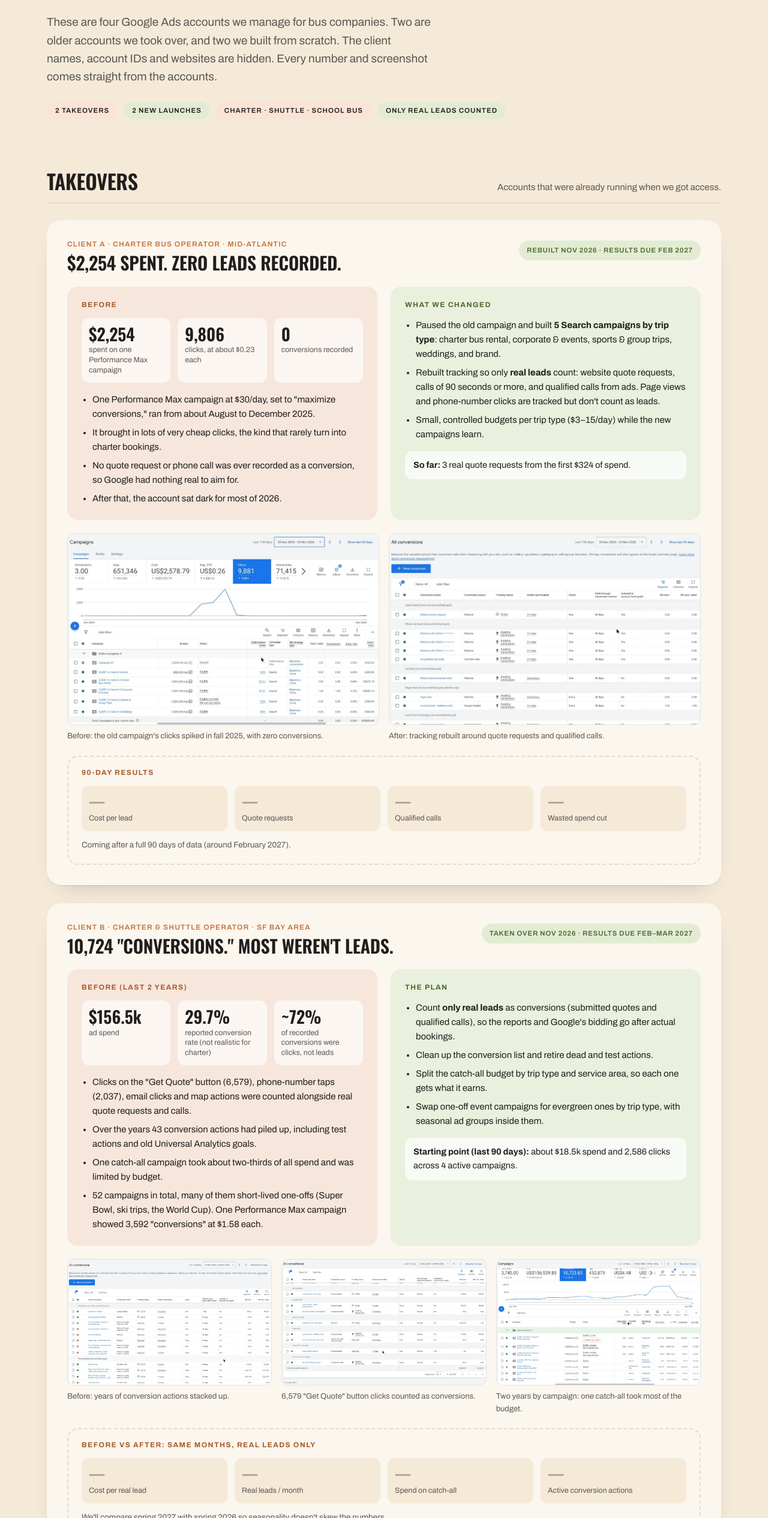
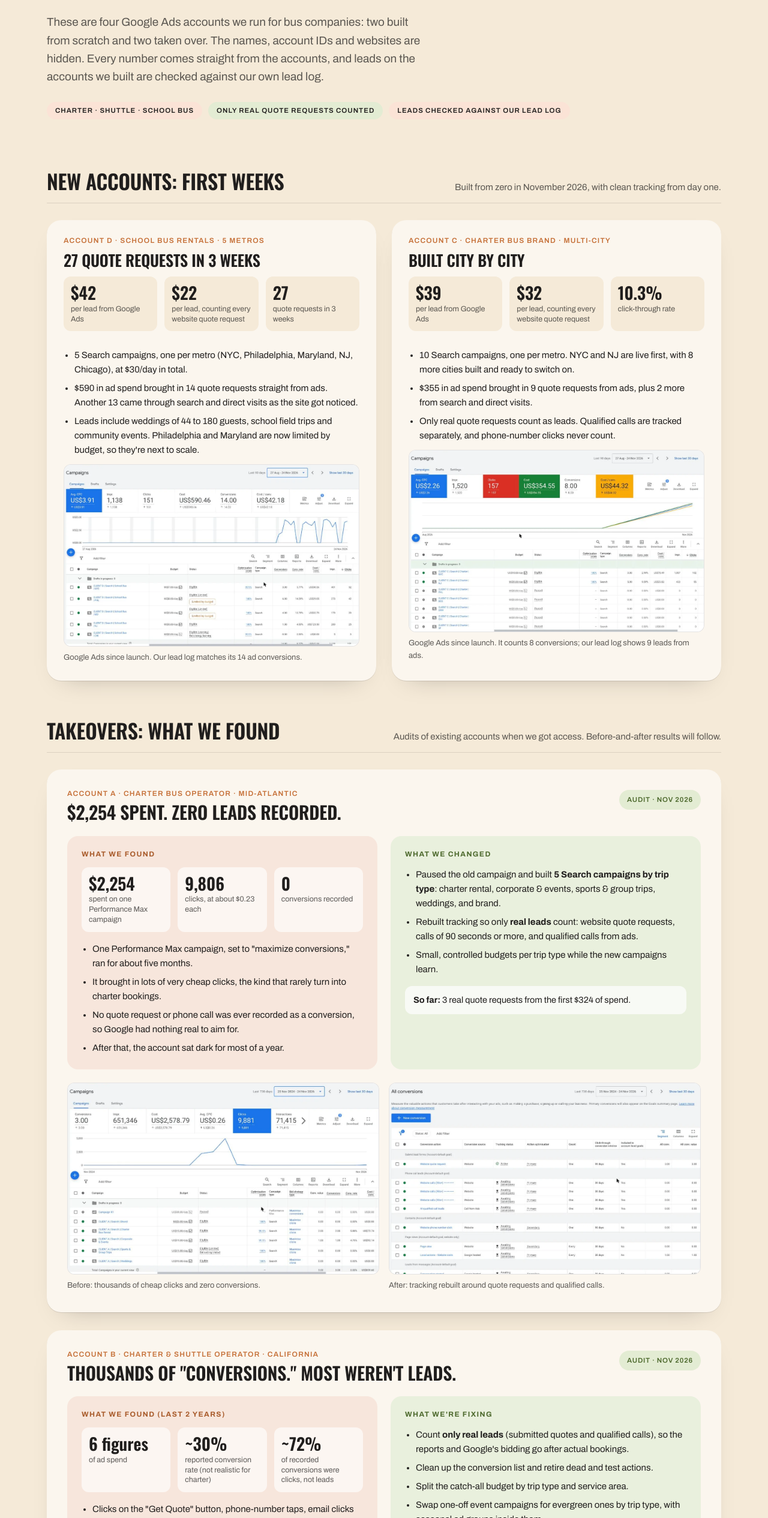
Before and after one commit to charterbusmarketing/charterbusmarketing, a plain HTML site: page results/index.html in a window 1280 px wide. Shown: the part 269-2800 px from the top of the page at 60% size. Drawn offline with nearby package versions, Linux system fonts and the light colour scheme.

Commit message:
Make case studies the public Results page; add See real results CTAs
- /results now serves the case study page (launches first, takeovers as audit findings)
- Cost per lead verified against the lead log; takeover B wording made less identifiable
- Homepage: Results nav goes to /results; See real results buttons in hero and pricing
- Remove private copy of the case study page

Co-Authored-By: Claude Opus 5.5 <noreply@anthropic.com>
Claude-Session: https://claude.ai/code/session_01SP71C9F6LKrkHA2TMJB7cg

```diff
--- a/preview-r7k4m2/google-ads-case-studies.html
+++ b/results/index.html
@@ -3,9 +3,14 @@
 <head>
 <meta charset="utf-8">
 <meta name="viewport" content="width=device-width, initial-scale=1">
-<meta name="robots" content="noindex, nofollow">
-<title>Google Ads Case Studies | Charter Bus Marketing</title>
+<title>Results | Charter Bus Marketing</title>
+<meta name="description" content="Real Google Ads results for charter bus and school bus companies: cost per lead, what we found in account audits, and how we count leads.">
+<link rel="canonical" href="https://charterbusmarketing.com/results">
 <link rel="icon" type="image/svg+xml" href="/favicon.svg">
+<meta property="og:title" content="Results | Charter Bus Marketing">
+<meta property="og:description" content="Real Google Ads accounts for bus companies, with every lead checked against our lead log.">
+<meta property="og:url" content="https://charterbusmarketing.com/results">
+<meta property="og:image" content="https://charterbusmarketing.com/results/img/account-d-launch.webp">
 <link rel="preconnect" href="https://fonts.googleapis.com">
 <link rel="preconnect" href="https://fonts.gstatic.com" crossorigin>
 <link href="https://fonts.googleapis.com/css2?family=Archivo:wght@400;500;600;700&family=Oswald:wght@500;600&display=swap" rel="stylesheet">
@@ -154,6 +159,7 @@
     </a>
     <nav class="nav">
       <a class="link" href="/">Home</a>
+      <a class="link" href="/results" aria-current="page" style="color:var(--ink)">Results</a>
       <a class="link" href="/work">Our work</a>
       <a class="btn" href="https://calendly.com/mandy-charterbus/30min" target="_blank" rel="noopener">Book a call →</a>
     </nav>
@@ -163,14 +169,57 @@
 <main>
   <section class="hero">
     <div class="wrap">
-      <div class="eyebrow">Google Ads case studies · Real accounts</div>
-      <h1>What we found. <span>What we fixed.</span></h1>
-      <p class="lede">These are four Google Ads accounts we manage for bus companies. Two are older accounts we took over, and two we built from scratch. The client names, account IDs and websites are hidden. Every number and screenshot comes straight from the accounts.</p>
+      <div class="eyebrow">Results · Real Google Ads accounts</div>
+      <h1>Real accounts. <span>Real leads.</span></h1>
+      <p class="lede">These are four Google Ads accounts we run for bus companies: two built from scratch and two taken over. The names, account IDs and websites are hidden. Every number comes straight from the accounts, and leads on the accounts we built are checked against our own lead log.</p>
       <div class="chips">
-        <span class="chip">2 takeovers</span>
-        <span class="chip">2 new launches</span>
         <span class="chip">Charter · shuttle · school bus</span>
-        <span class="chip">Only real leads counted</span>
+        <span class="chip">Only real quote requests counted</span>
+        <span class="chip">Leads checked against our lead log</span>
+      </div>
+    </div>
+  </section>
+
+  <!-- ============ LAUNCHES ============ -->
+  <section class="group">
+    <div class="wrap">
+      <div class="group-head">
+        <h2>New accounts: first weeks</h2>
+        <p>Built from zero in November 2026, with clean tracking from day one.</p>
+      </div>
+
+      <div class="grid two">
+        <article class="case small">
+          <div class="where">Account D · School bus rentals · 5 metros</div>
+          <h3>27 quote requests in 3 weeks</h3>
+          <div class="stats">
+            <div><b>$42</b><span>per lead from Google Ads</span></div>
+            <div><b>$22</b><span>per lead, counting every website quote request</span></div>
+            <div><b>27</b><span>quote requests in 3 weeks</span></div>
+          </div>
+          <ul>
+            <li>5 Search campaigns, one per metro (NYC, Philadelphia, Maryland, NJ, Chicago), at $30/day in total.</li>
+            <li>$590 in ad spend brought in 14 quote requests straight from ads. Another 13 came through search and direct visits as the site got noticed.</li>
+            <li>Leads include weddings of 44 to 180 guests, school field trips and community events. Philadelphia and Maryland are now limited by budget, so they're next to scale.</li>
+          </ul>
+          <figure><a href="/results/img/account-d-launch.webp" target="_blank"><img src="/results/img/account-d-launch.webp" alt="Account D Google Ads campaigns by metro" loading="lazy"></a><figcaption>Google Ads since launch. Our lead log matches its 14 ad conversions.</figcaption></figure>
+        </article>
+
+        <article class="case small">
+          <div class="where">Account C · Charter bus brand · Multi-city</div>
+          <h3>Built city by city</h3>
+          <div class="stats">
+            <div><b>$39</b><span>per lead from Google Ads</span></div>
+            <div><b>$32</b><span>per lead, counting every website quote request</span></div>
+            <div><b>10.3%</b><span>click-through rate</span></div>
+          </div>
+          <ul>
+            <li>10 Search campaigns, one per metro. NYC and NJ are live first, with 8 more cities built and ready to switch on.</li>
+            <li>$355 in ad spend brought in 9 quote requests from ads, plus 2 more from search and direct visits.</li>
+            <li>Only real quote requests count as leads. Qualified calls are tracked separately, and phone-number clicks never count.</li>
+          </ul>
+          <figure><a href="/results/img/account-c-launch.webp" target="_blank"><img src="/results/img/account-c-launch.webp" alt="Account C Google Ads campaigns by city" loading="lazy"></a><figcaption>Google Ads since launch. It counts 8 conversions; our lead log shows 9 leads from ads.</figcaption></figure>
+        </article>
       </div>
     </div>
   </section>
@@ -179,174 +228,100 @@
   <section class="group">
     <div class="wrap">
       <div class="group-head">
-        <h2>Takeovers</h2>
-        <p>Accounts that were already running when we got access.</p>
+        <h2>Takeovers: what we found</h2>
+        <p>Audits of existing accounts when we got access. Before-and-after results will follow.</p>
       </div>
 
-      <!-- CLIENT A -->
       <article class="case">
         <div class="case-head">
           <div>
-            <div class="where">Client A · Charter bus operator · Mid-Atlantic</div>
+            <div class="where">Account A · Charter bus operator · Mid-Atlantic</div>
             <h3>$2,254 spent. Zero leads recorded.</h3>
           </div>
-          <span class="status">Rebuilt Nov 2026 · results due Feb 2027</span>
+          <span class="status">Audit · Nov 2026</span>
         </div>
-
         <div class="ba">
           <div class="col before">
-            <div class="label">Before</div>
+            <div class="label">What we found</div>
             <div class="stats">
               <div><b>$2,254</b><span>spent on one Performance Max campaign</span></div>
               <div><b>9,806</b><span>clicks, at about $0.23 each</span></div>
               <div><b>0</b><span>conversions recorded</span></div>
             </div>
             <ul>
-              <li>One Performance Max campaign at $30/day, set to "maximize conversions," ran from about August to December 2025.</li>
+              <li>One Performance Max campaign, set to "maximize conversions," ran for about five months.</li>
               <li>It brought in lots of very cheap clicks, the kind that rarely turn into charter bookings.</li>
               <li>No quote request or phone call was ever recorded as a conversion, so Google had nothing real to aim for.</li>
-              <li>After that, the account sat dark for most of 2026.</li>
+              <li>After that, the account sat dark for most of a year.</li>
             </ul>
           </div>
           <div class="col after">
             <div class="label">What we changed</div>
             <ul>
-              <li>Paused the old campaign and built <b>5 Search campaigns by trip type</b>: charter bus rental, corporate &amp; events, sports &amp; group trips, weddings, and brand.</li>
-              <li>Rebuilt tracking so only <b>real leads</b> count: website quote requests, calls of 90 seconds or more, and qualified calls from ads. Page views and phone-number clicks are tracked but don't count as leads.</li>
-              <li>Small, controlled budgets per trip type ($3–15/day) while the new campaigns learn.</li>
+              <li>Paused the old campaign and built <b>5 Search campaigns by trip type</b>: charter rental, corporate &amp; events, sports &amp; group trips, weddings, and brand.</li>
+              <li>Rebuilt tracking so only <b>real leads</b> count: website quote requests, calls of 90 seconds or more, and qualified calls from ads.</li>
+              <li>Small, controlled budgets per trip type while the new campaigns learn.</li>
             </ul>
             <div class="early"><b>So far:</b> 3 real quote requests from the first $324 of spend.</div>
           </div>
         </div>
-
         <div class="shots two">
-          <figure><a href="/preview-r7k4m2/case-img/client-a-old-campaign-timeline.webp" target="_blank"><img src="/preview-r7k4m2/case-img/client-a-old-campaign-timeline.webp" alt="Client A: old Performance Max campaign spend timeline" loading="lazy"></a><figcaption>Before: the old campaign's clicks spiked in fall 2025, with zero conversions.</figcaption></figure>
-          <figure><a href="/preview-r7k4m2/case-img/client-a-tracking-rebuilt.webp" target="_blank"><img src="/preview-r7k4m2/case-img/client-a-tracking-rebuilt.webp" alt="Client A: rebuilt conversion tracking" loading="lazy"></a><figcaption>After: tracking rebuilt around quote requests and qualified calls.</figcaption></figure>
-        </div>
-
-        <div class="results">
-          <div class="label">90-day results</div>
-          <div class="pending">
-            <div><b>—</b><span>Cost per lead</span></div>
-            <div><b>—</b><span>Quote requests</span></div>
-            <div><b>—</b><span>Qualified calls</span></div>
-            <div><b>—</b><span>Wasted spend cut</span></div>
-          </div>
-          <p class="note">Coming after a full 90 days of data (around February 2027).</p>
+          <figure><a href="/results/img/account-a-old-campaign.webp" target="_blank"><img src="/results/img/account-a-old-campaign.webp" alt="Account A old campaign with zero conversions" loading="lazy"></a><figcaption>Before: thousands of cheap clicks and zero conversions.</figcaption></figure>
+          <figure><a href="/results/img/account-a-tracking-rebuilt.webp" target="_blank"><img src="/results/img/account-a-tracking-rebuilt.webp" alt="Account A rebuilt conversion tracking" loading="lazy"></a><figcaption>After: tracking rebuilt around quote requests and qualified calls.</figcaption></figure>
         </div>
       </article>
 
-      <!-- CLIENT B -->
       <article class="case">
         <div class="case-head">
           <div>
-            <div class="where">Client B · Charter &amp; shuttle operator · SF Bay Area</div>
-            <h3>10,724 "conversions." Most weren't leads.</h3>
+            <div class="where">Account B · Charter &amp; shuttle operator · California</div>
+            <h3>Thousands of "conversions." Most weren't leads.</h3>
           </div>
-          <span class="status">Taken over Nov 2026 · results due Feb–Mar 2027</span>
+          <span class="status">Audit · Nov 2026</span>
         </div>
-
         <div class="ba">
           <div class="col before">
-            <div class="label">Before (last 2 years)</div>
+            <div class="label">What we found (last 2 years)</div>
             <div class="stats">
-              <div><b>$156.5k</b><span>ad spend</span></div>
-              <div><b>29.7%</b><span>reported conversion rate (not realistic for charter)</span></div>
+              <div><b>6 figures</b><span>of ad spend</span></div>
+              <div><b>~30%</b><span>reported conversion rate (not realistic for charter)</span></div>
               <div><b>~72%</b><span>of recorded conversions were clicks, not leads</span></div>
             </div>
             <ul>
-              <li>Clicks on the "Get Quote" button (6,579), phone-number taps (2,037), email clicks and map actions were counted alongside real quote requests and calls.</li>
-              <li>Over the years 43 conversion actions had piled up, including test actions and old Universal Analytics goals.</li>
-              <li>One catch-all campaign took about two-thirds of all spend and was limited by budget.</li>
-              <li>52 campaigns in total, many of them short-lived one-offs (Super Bowl, ski trips, the World Cup). One Performance Max campaign showed 3,592 "conversions" at $1.58 each.</li>
+              <li>Clicks on the "Get Quote" button, phone-number taps, email clicks and map actions were counted alongside real quote requests and calls.</li>
+              <li>Dozens of conversion actions had piled up over the years, including test actions and old Universal Analytics goals.</li>
+              <li>One catch-all campaign took about two-thirds of the budget and was limited by budget.</li>
+              <li>Lots of short-lived, one-off event campaigns. One reported "conversions" at under $2 each.</li>
             </ul>
           </div>
           <div class="col after">
-            <div class="label">The plan</div>
+            <div class="label">What we're fixing</div>
             <ul>
-              <li>Count <b>only real leads</b> as conversions (submitted quotes and qualified calls), so the reports and Google's bidding go after actual bookings.</li>
+              <li>Count <b>only real leads</b> (submitted quotes and qualified calls), so the reports and Google's bidding go after actual bookings.</li>
               <li>Clean up the conversion list and retire dead and test actions.</li>
-              <li>Split the catch-all budget by trip type and service area, so each one gets what it earns.</li>
+              <li>Split the catch-all budget by trip type and service area.</li>
               <li>Swap one-off event campaigns for evergreen ones by trip type, with seasonal ad groups inside them.</li>
             </ul>
-            <div class="early"><b>Starting point (last 90 days):</b> about $18.5k spend and 2,586 clicks across 4 active campaigns.</div>
           </div>
         </div>
-
-        <div class="shots three">
-          <figure><a href="/preview-r7k4m2/case-img/client-b-conversions-1.webp" target="_blank"><img src="/preview-r7k4m2/case-img/client-b-conversions-1.webp" alt="Client B: conversion actions list" loading="lazy"></a><figcaption>Before: years of conversion actions stacked up.</figcaption></figure>
-          <figure><a href="/preview-r7k4m2/case-img/client-b-conversions-2.webp" target="_blank"><img src="/preview-r7k4m2/case-img/client-b-conversions-2.webp" alt="Client B: outbound clicks counted as conversions" loading="lazy"></a><figcaption>6,579 "Get Quote" button clicks counted as conversions.</figcaption></figure>
-          <figure><a href="/preview-r7k4m2/case-img/client-b-campaigns-by-cost.webp" target="_blank"><img src="/preview-r7k4m2/case-img/client-b-campaigns-by-cost.webp" alt="Client B: campaigns sorted by cost" loading="lazy"></a><figcaption>Two years by campaign: one catch-all took most of the budget.</figcaption></figure>
-        </div>
-
-        <div class="results">
-          <div class="label">Before vs after: same months, real leads only</div>
-          <div class="pending">
-            <div><b>—</b><span>Cost per real lead</span></div>
-            <div><b>—</b><span>Real leads / month</span></div>
-            <div><b>—</b><span>Spend on catch-all</span></div>
-            <div><b>—</b><span>Active conversion actions</span></div>
-          </div>
-          <p class="note">We'll compare spring 2027 with spring 2026 so seasonality doesn't skew the numbers.</p>
+        <div class="shots two">
+          <figure><a href="/results/img/account-b-conversion-actions.webp" target="_blank"><img src="/results/img/account-b-conversion-actions.webp" alt="Account B conversion actions" loading="lazy"></a><figcaption>Years of conversion actions stacked up.</figcaption></figure>
+          <figure><a href="/results/img/account-b-clicks-counted.webp" target="_blank"><img src="/results/img/account-b-clicks-counted.webp" alt="Account B button clicks counted as conversions" loading="lazy"></a><figcaption>"Get Quote" button clicks counted as conversions.</figcaption></figure>
         </div>
       </article>
-    </div>
-  </section>
-
-  <!-- ============ LAUNCHES ============ -->
-  <section class="group">
-    <div class="wrap">
-      <div class="group-head">
-        <h2>New launches</h2>
-        <p>Accounts built from zero, with clean tracking from day one.</p>
-      </div>
-
-      <div class="grid two">
-        <article class="case small">
-          <div class="where">Client C · Charter bus brand · Multi-city</div>
-          <h3>Built city by city</h3>
-          <div class="stats">
-            <div><b>$44</b><span>cost per quote request</span></div>
-            <div><b>10.3%</b><span>click-through rate</span></div>
-            <div><b>8</b><span>quote requests in first weeks</span></div>
-          </div>
-          <ul>
-            <li>10 Search campaigns, one per metro: NYC and NJ are live first, with 8 more cities built and ready to switch on.</li>
-            <li>Every conversion is a real quote request. Calls of 90 seconds or more and qualified ad calls are tracked as well.</li>
-            <li>$15/day to start: $355 spent, 157 clicks.</li>
-          </ul>
-          <figure><a href="/preview-r7k4m2/case-img/client-c-launch.webp" target="_blank"><img src="/preview-r7k4m2/case-img/client-c-launch.webp" alt="Client C: campaigns by city" loading="lazy"></a><figcaption>Since launch, Nov 2026.</figcaption></figure>
-        </article>
-
-        <article class="case small">
-          <div class="where">Client D · School bus rentals · 5 metros</div>
-          <h3>14 leads in the first few weeks</h3>
-          <div class="stats">
-            <div><b>$42</b><span>cost per quote request</span></div>
-            <div><b>9.3%</b><span>of clicks became a lead</span></div>
-            <div><b>14</b><span>quote requests</span></div>
-          </div>
-          <ul>
-            <li>5 Search campaigns, one per metro (NYC, Philadelphia, Maryland, NJ, Chicago), at $30/day total.</li>
-            <li>Philadelphia and Maryland are bringing in leads at about $29–33 each and are limited by budget, so they're next to scale.</li>
-            <li>$590 spent, 151 clicks, 13.3% click-through rate.</li>
-          </ul>
-          <figure><a href="/preview-r7k4m2/case-img/client-d-launch.webp" target="_blank"><img src="/preview-r7k4m2/case-img/client-d-launch.webp" alt="Client D: campaigns by metro" loading="lazy"></a><figcaption>Since launch, Nov 2026.</figcaption></figure>
-        </article>
-      </div>
     </div>
   </section>
 
   <section class="group">
     <div class="wrap">
       <div class="group-head">
-        <h2>How we measure</h2>
-        <p>So the before and after are a fair fight.</p>
+        <h2>How we count</h2>
+        <p>So the numbers mean something.</p>
       </div>
       <div class="grid three method">
-        <div><b>Real leads only</b><p>Submitted quotes and qualified calls. Button clicks, page views and phone-number taps never count as leads.</p></div>
-        <div><b>Same season</b><p>Charter is seasonal, so we compare the same months year over year, not December against May.</p></div>
-        <div><b>Their history, not ours</b><p>The "before" figures come from the account's own history before we took over, pulled straight from the account.</p></div>
+        <div><b>Real leads only</b><p>Submitted quote requests and qualified calls. Button clicks, page views and phone-number taps never count as leads.</p></div>
+        <div><b>Checked twice</b><p>On the accounts we built, every lead is logged with its source, campaign and keyword, then matched against what Google Ads reports.</p></div>
+        <div><b>Two numbers, clearly labeled</b><p>"Per lead from Google Ads" counts only leads that came straight from an ad. "Every website quote request" counts all leads against the same ad spend.</p></div>
       </div>
     </div>
   </section>
@@ -369,7 +344,7 @@
 <footer>
   <div class="wrap">
     <span>© 2026 Charter Bus Marketing · by Manish Kumar</span>
-    <span><a href="mailto:hello@charterbusmarketing.com">hello@charterbusmarketing.com</a> · <a href="/">Home</a></span>
+    <span><a href="mailto:hello@charterbusmarketing.com">hello@charterbusmarketing.com</a> · <a href="/work">Our work</a> · <a href="/">Home</a></span>
   </div>
 </footer>
 
```
Also changed, not shown: index.html (+1 -1 lines), preview-r7k4m2/index.html (+1 -0 lines), work/index.html (+1 -0 lines), preview-r7k4m2/case-img/client-a-campaigns-all-time.webp (deleted), preview-r7k4m2/case-img/client-b-campaigns-by-cost.webp (deleted), results/img/account-a-old-campaign.webp (renamed from preview-r7k4m2/case-img/client-a-old-campaign-timeline.webp), results/img/account-a-tracking-rebuilt.webp (renamed from preview-r7k4m2/case-img/client-a-tracking-rebuilt.webp), results/img/account-b-clicks-counted.webp (renamed from preview-r7k4m2/case-img/client-b-conversions-2.webp), results/img/account-b-conversion-actions.webp (renamed from preview-r7k4m2/case-img/client-b-conversions-1.webp), results/img/account-c-launch.webp (renamed from preview-r7k4m2/case-img/client-c-launch.webp), results/img/account-d-launch.webp (renamed from preview-r7k4m2/case-img/client-d-launch.webp), vercel.json.
